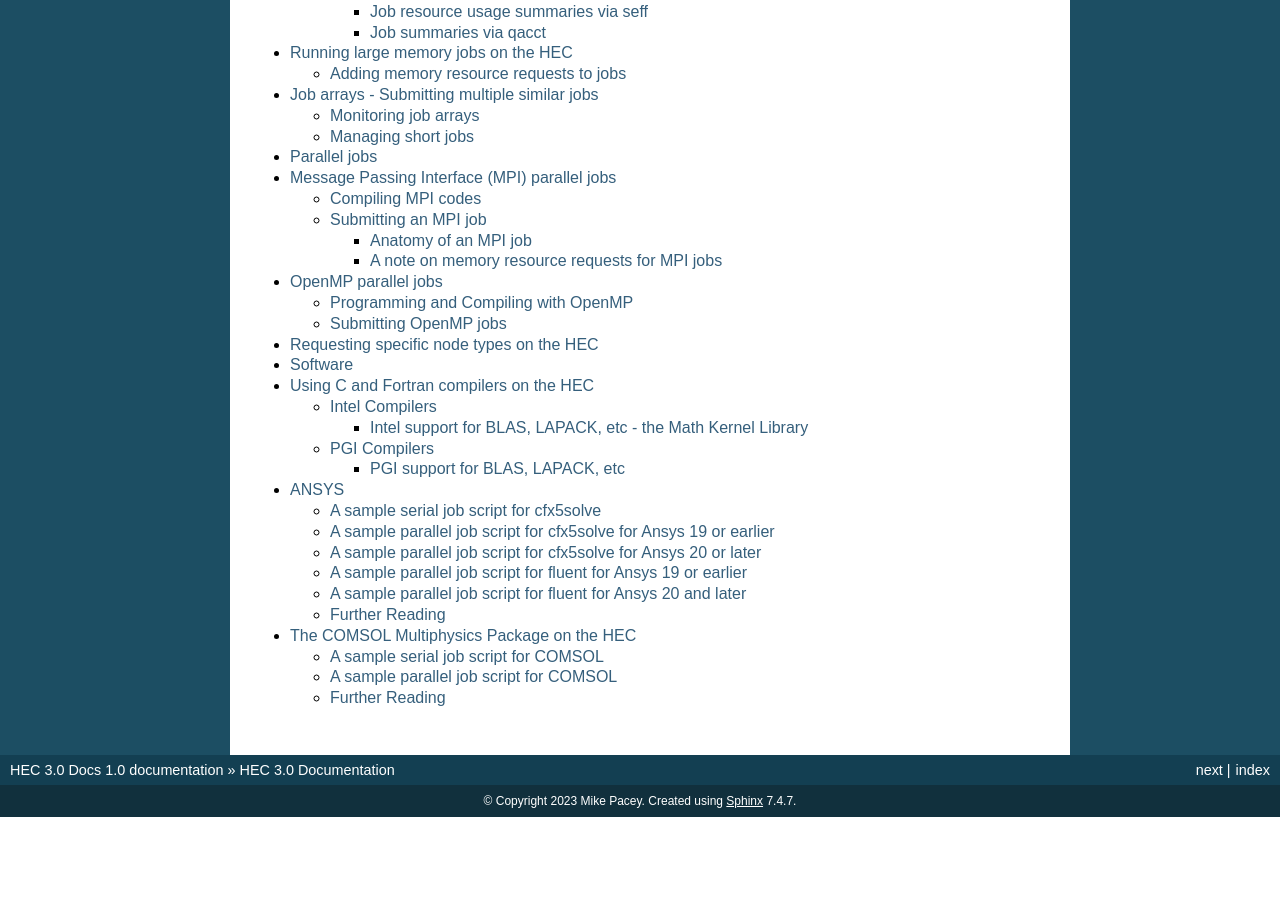
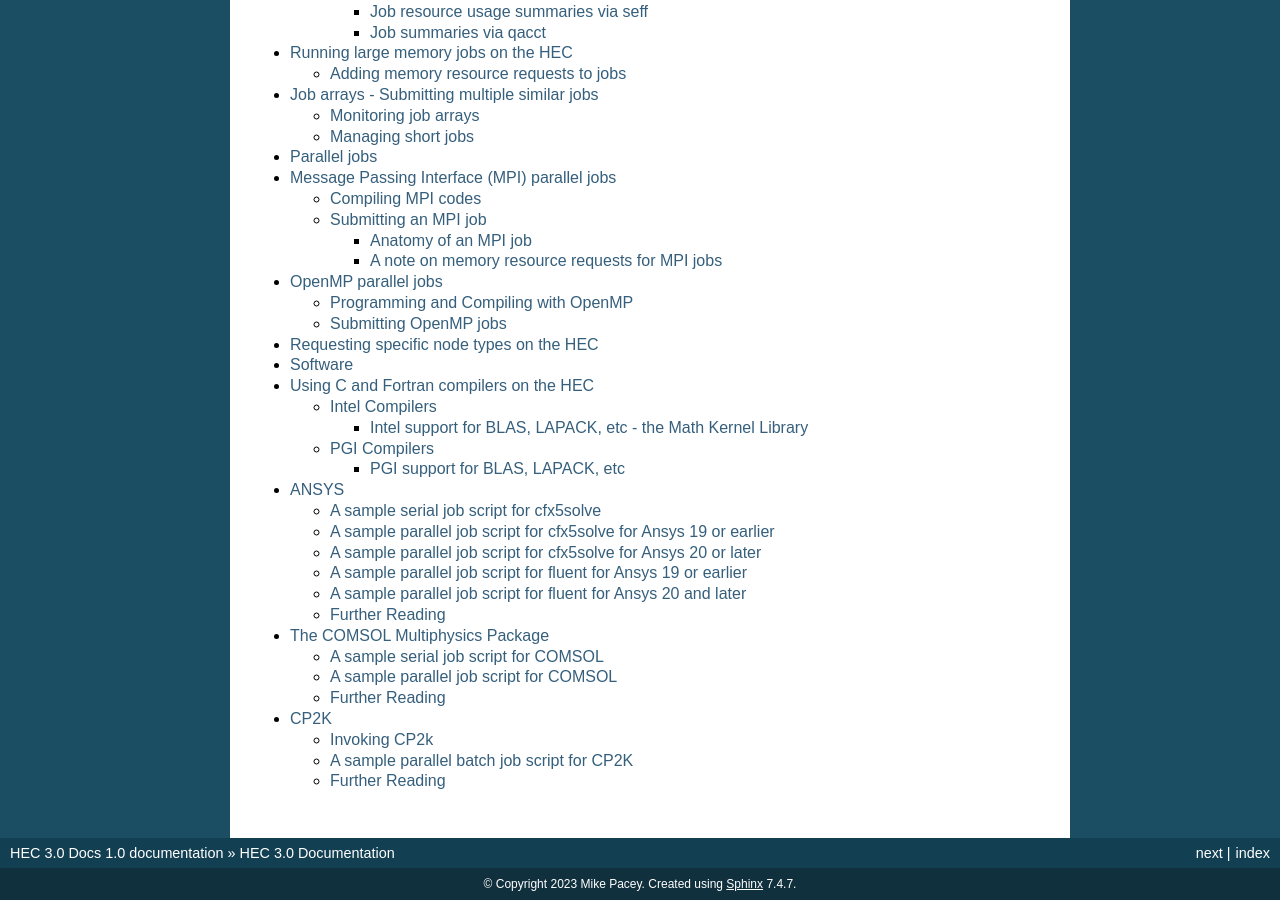
Before and after one commit to MikePacey/Lancaster-HEC, a Sphinx documentation site: the page built from docs/index.rst, in a window 1280 px wide and 900 px high, scrolled down 1027 px. Built offline with Sphinx 7.4.7, drawn with Linux system fonts in a browser that asks for light colours; before the commit the page ends 1844 px from its top, so only the background shows below that; some of the changed lines change nothing that is shown.

Commit message:
basic launch page

```diff
--- a/docs/index.rst
+++ b/docs/index.rst
@@ -34,3 +34,4 @@ Contents
    software/compilers
    software/ansys
    software/comsol
+   software/cp2k
--- a/docs/software/comsol.rst
+++ b/docs/software/comsol.rst
@@ -1,10 +1,10 @@
-The COMSOL Multiphysics Package on the HEC
-==========================================
+The COMSOL Multiphysics Package
+===============================
 
 The HEC currently hosts versions of the COMSOL multiphysics
 modelling suite, with licenses supplied by the Engineering
 (for version 5.2a) and Physics (for version 5.1) departments.
-Please check with the relevant Departments' IT Liaison to
+Please check with the relevant Department's IT Liaison to
 ensure you have access to these externally-hosted licenses.
 
 A sample serial job script for COMSOL
--- /dev/null
+++ b/docs/software/cp2k.rst
@@ -0,0 +1,55 @@
+CP2K
+====
+
+CP2K is a quantum chemistry and solid state physics software
+package that can perform atomistic simulations of solid state,
+liquid, molecular, periodic, material, crystal, and biological systems.
+
+Invoking CP2k
+-------------
+
+To access the default version of CP2K on the HEC, simply type the command:
+
+.. code-block:: console
+
+  module add cp2k
+
+To see what other versions of CP2K are currently available, type:
+
+.. code-block:: console
+
+  module avail cp2k
+
+For more details on the module command, see Using environment modules on the HEC.
+
+A sample parallel batch job script for CP2K
+-------------------------------------------
+
+CP2K batch jobs may be run by creating a batch job control script
+(for example, called **CP2K_job.com**) like the following, which
+will submit the H2O-32 benchmark model to run on two 40-core compute nodes:
+
+.. code-block:: bash
+
+  #!/bin/bash
+
+  #SBATCH -p parallel
+  #SBATCH --nodes=2
+  #SBATCH -C node_type=40core192G
+  #SBATCH --exclusive
+
+  source /etc/profile
+  module add cp2k/6.1.0
+
+  ulimit -s unlimited
+
+  mpirun cp2k.popt H2O-64.inp
+
+Further Reading
+---------------
+
+Further information can be found on the following pages:
+
+* The CP2K `Home Page <https://www.cp2k.org/>`_
+
+* The CP2K `Online Manual <https://manual.cp2k.org/#gsc.tab=0>`_
```
